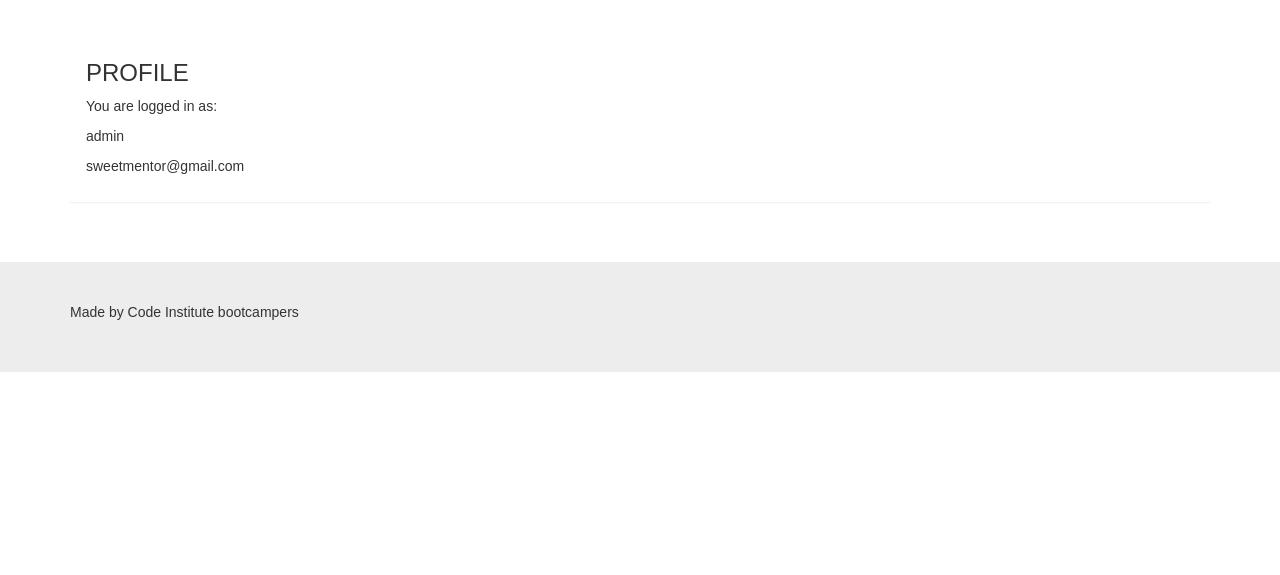
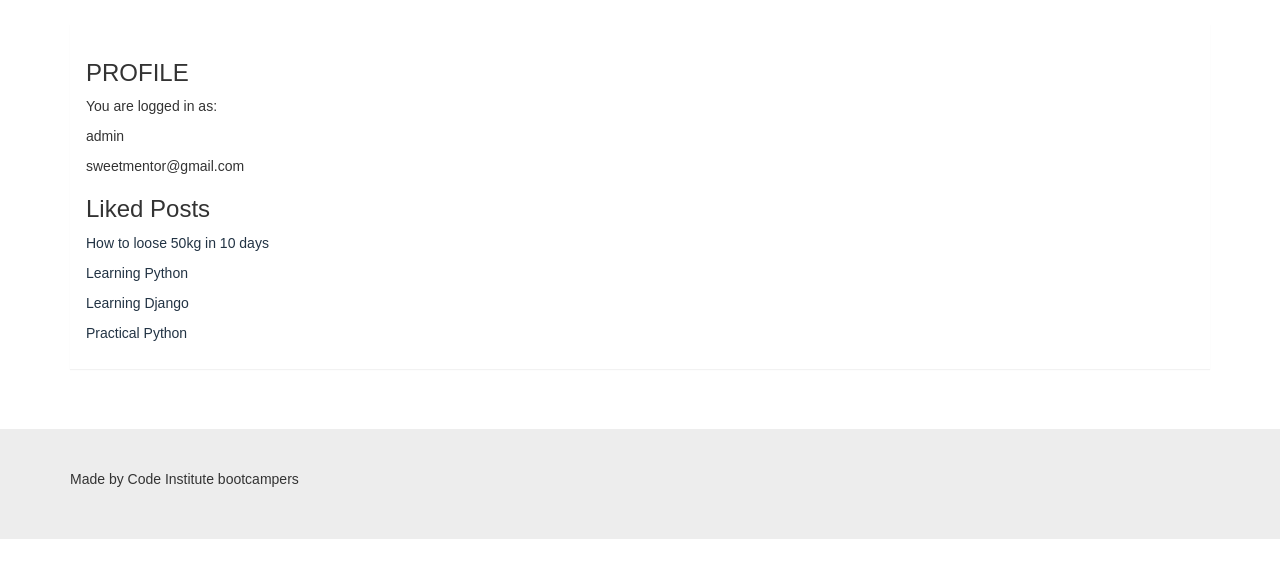
Before and after one commit to sweetmentor/Django-Blog, a Django app: page /accounts/profile in a window 1280 px wide. Shown: the part 225-800 px from the top of the page. Run offline with Django 3.2, Linux system fonts and the light colour scheme; the first user in the database is signed in; data comes from the database, SQL or seed files in the repository; some libraries are stand-ins or nearby versions.

Commit message:
pulling out liked posts

```diff
--- a/accounts/templates/accounts/profile.html
+++ b/accounts/templates/accounts/profile.html
@@ -11,6 +11,13 @@
 <p>{{user.username}}</p>
 <p>{{user.email}}</p>
 
+<h3>Liked Posts</h3>
+{% for post in user.liked_posts.all %}
+<p><a href="{% url 'post_detail' post.id %}"> {{post.title}}</a></p>
+
+
+{% endfor %}
+
 
 
 
--- a/accounts/views.py
+++ b/accounts/views.py
@@ -3,6 +3,7 @@ from django.contrib import auth
 from django.contrib.auth import authenticate
 from django.http import HttpResponse
 from .forms import UserLoginForm, UserRegistrationForm
+from posts.models import Post
 
 # Create your views here.
 def login(request):
@@ -51,4 +52,6 @@ def logout(request):
 
 
 def profile(request):
+
+
     return render(request, 'accounts/profile.html')
--- a/posts/models.py
+++ b/posts/models.py
@@ -14,6 +14,7 @@ class Post(models.Model):
     tag = models.CharField(max_length=30, blank=True, null=True)
     image = models.ImageField(upload_to="images", blank=True, null=True)
     author = models.ForeignKey(User, related_name='posts', null=False, default=1, on_delete=models.SET_DEFAULT)
+    likes = models.ManyToManyField(User, related_name='liked_posts')
     def __str__(self):
         return self.title
 # Create your models here.
--- a/posts/templates/posts/blogposts.html
+++ b/posts/templates/posts/blogposts.html
@@ -20,6 +20,7 @@
                         <p><span class="boldtext">Published on:</span> {{ post.published_date }} </p>
                         <p><span class="boldtext">Views:</span> {{post.views}}</p>
                         <p><span class="boldtext">Tag:</span> {{ post.tag }}</p>
+                        <p><span class="boldtext">Likes:</span> {{post.likes.all | length}}</p>
                     </div>
                 </div>
             </div>
--- a/posts/templates/posts/postdetail.html
+++ b/posts/templates/posts/postdetail.html
@@ -4,7 +4,7 @@
     <div class="row">
         <div class="col-md-2 col-sm-3 text-center">
             <a class="story-img" href="#">
-                <img src="{{MEDIA_URL}}avators/{{post.author.username}}.jpg" class="img-circle">
+                <img src="{{MEDIA_URL}}avatars/{{post.author.username}}.jpg" class="img-circle">
             </a>
             <p><span class="boldtext">Author:</span>{{ post.author.username }}</p>
         </div>
@@ -19,6 +19,7 @@
                     <p><span class="boldtext">Published on:</span> {{ post.published_date }} </p>
                     <p><span class="boldtext">Views:</span> {{post.views}}</p>
                     <p><span class="boldtext">Tag:</span> {{ post.tag }}</p>
+                    <p><span class="boldtext">Likes:</span> {{post.likes.all | length}}</p>
                     <p><span class="boldtext">Author:</span> {{ post.author }}</p>
                     <a href="{% url 'get_posts' %}" class="btn btn-default">Back to Blog</a>
                     {% if user == post.author or user.is_superuser %}
```
Also changed, not shown: db.sqlite3, posts/migrations/0005_post_likes.py (added), 1 other file.
